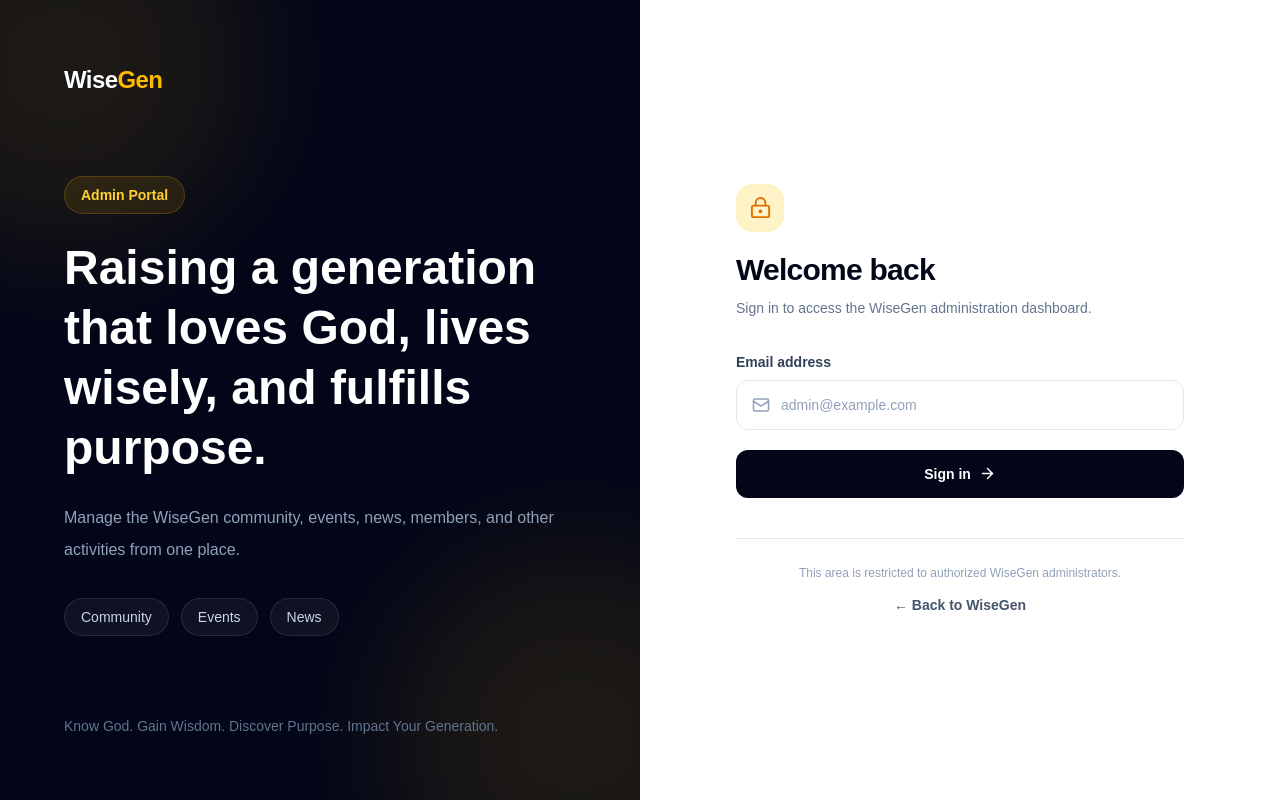
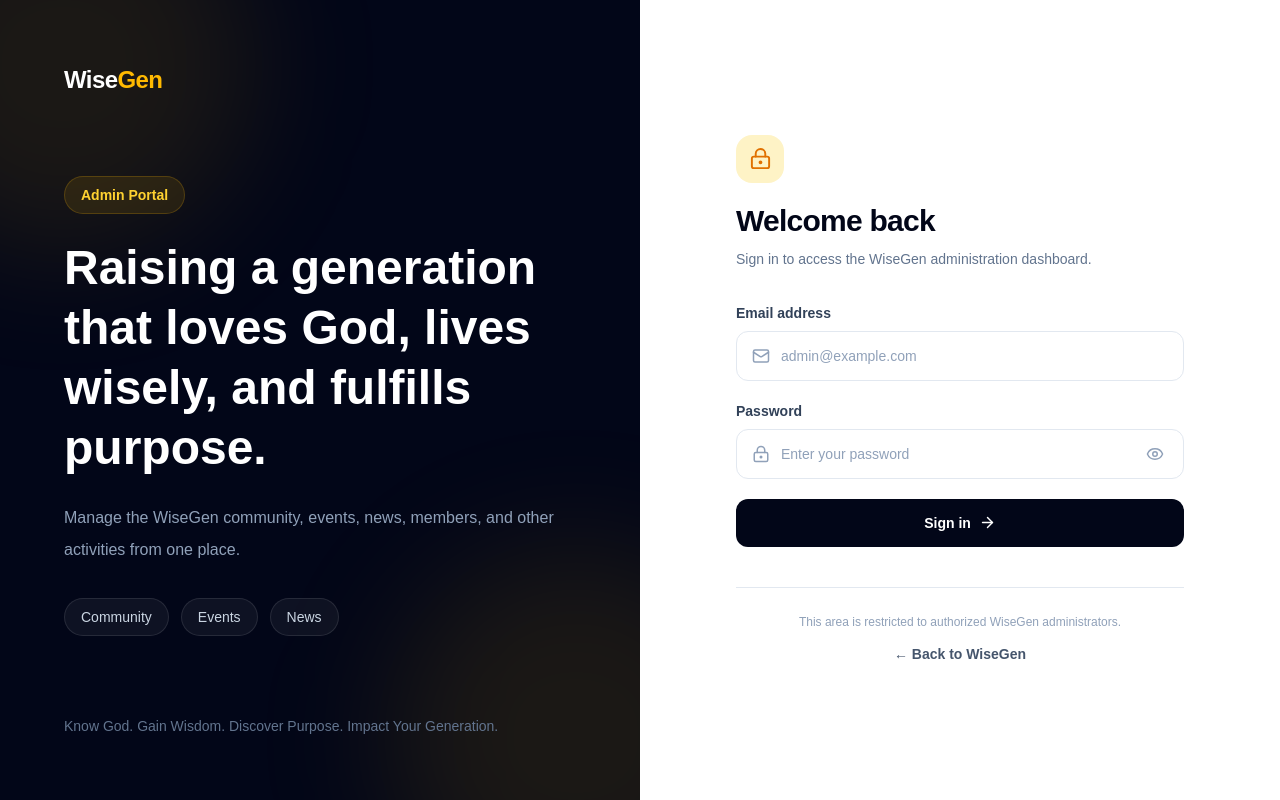
Before and after one commit to Osemensilas/wisegen-dashboard, a Next.js app: page / in a window 1280 px wide. Built offline with nearby package versions, Linux system fonts and the light colour scheme.

Commit message:
New Commit

```diff
--- a/app/page.tsx
+++ b/app/page.tsx
@@ -172,6 +172,49 @@ export default function SignInPage() {
                 </div>
               </div>
 
+              {/* Password */}
+              <div>
+                <div className="mb-2 flex items-center justify-between">
+                  <label
+                    htmlFor="password"
+                    className="block text-sm font-semibold text-slate-700"
+                  >
+                    Password
+                  </label>
+                </div>
+
+                <div className="relative">
+                  <LockKeyhole
+                    size={18}
+                    className="pointer-events-none absolute left-4 top-1/2 -translate-y-1/2 text-slate-400"
+                  />
+
+                  <input
+                    id="password"
+                    type={showPassword ? "text" : "password"}
+                    value={password}
+                    onChange={(e) => setPassword(e.target.value)}
+                    placeholder="Enter your password"
+                    className="w-full rounded-xl border border-slate-200 bg-white py-3.5 pl-11 pr-12 text-sm text-slate-900 outline-none transition placeholder:text-slate-400 focus:border-amber-400 focus:ring-4 focus:ring-amber-400/10"
+                  />
+
+                  <button
+                    type="button"
+                    onClick={() => setShowPassword((value) => !value)}
+                    aria-label={
+                      showPassword ? "Hide password" : "Show password"
+                    }
+                    className="absolute right-3 top-1/2 flex -translate-y-1/2 items-center justify-center rounded-lg p-2 text-slate-400 transition hover:bg-slate-100 hover:text-slate-700"
+                  >
+                    {showPassword ? (
+                      <EyeOff size={18} />
+                    ) : (
+                      <Eye size={18} />
+                    )}
+                  </button>
+                </div>
+              </div>
+
               {/* Submit */}
               <button
                 type="submit"
```
